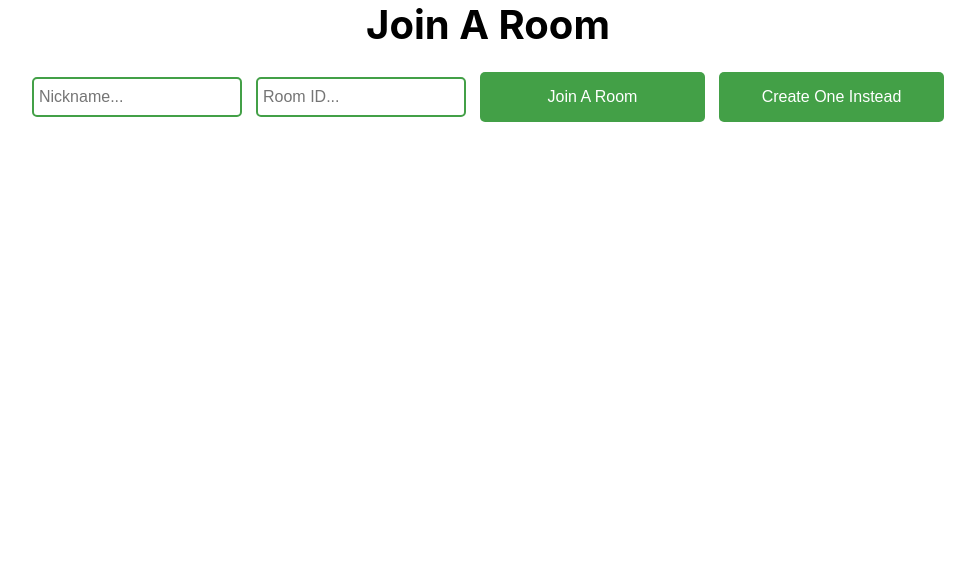
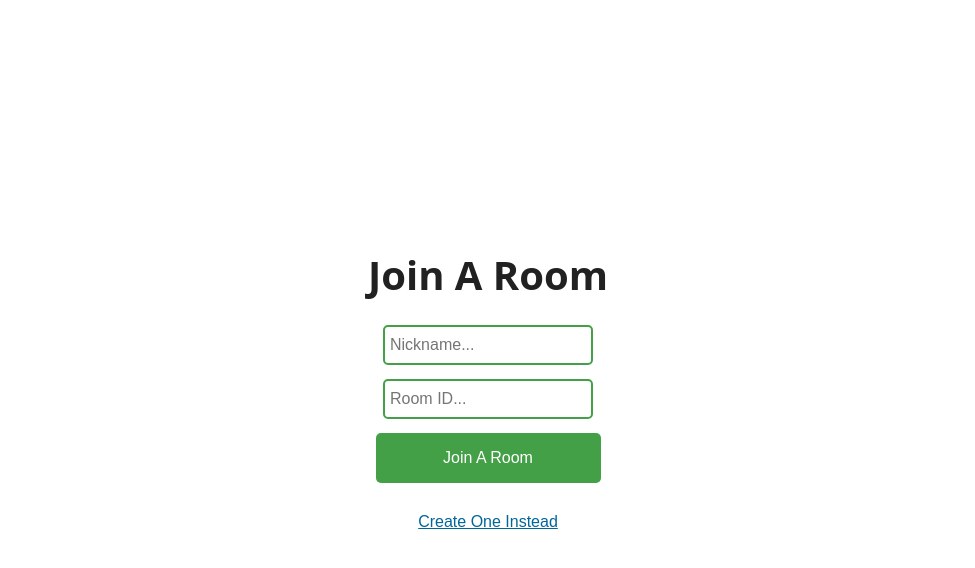
Before and after one commit to AshAman999/vidsync, a React (Create React App) app: page / in a window 1280 px wide. Shown: the top 568 px of the page, without its empty margins (152-1127 px from the left). Built offline with nearby package versions, Linux system fonts and the light colour scheme; no server answers.

Commit message:
check empty text field

```diff
--- a/src/App.css
+++ b/src/App.css
@@ -2,12 +2,11 @@
   margin: 0;
   padding: 0;
   box-sizing: border-box;
-
 }
 
 @import url("https://fonts.googleapis.com/css?family=Open+Sans:300,400,700");
 
-/* .App {
+.App {
   text-align: center;
 }
 
@@ -20,9 +19,9 @@
   .App-logo {
     animation: App-logo-spin infinite 20s linear;
   }
-} */
+}
 
-/* .App-header {
+.App-header {
   background-color: #282c34;
   min-height: 100vh;
   display: flex;
@@ -31,21 +30,21 @@
   justify-content: center;
   font-size: calc(10px + 2vmin);
   color: white;
-} */
+}
 
-/* .App-link {
+.App-link {
   color: #61dafb;
-} */
+}
 
-/* @keyframes App-logo-spin {
+@keyframes App-logo-spin {
   from {
     transform: rotate(0deg);
   }
   to {
     transform: rotate(360deg);
   }
-} */
-/* .App {
+}
+.App {
   width: 100vw;
   height: 100vh;
   background: #fff;
@@ -53,19 +52,29 @@
   font-family: "Open Sans", sans-serif;
   display: grid;
   place-items: center;
-} */
+}
 
 body {
   margin: 0%;
   padding: 0%;
   overflow: hidden;
-  background-color: white;
+  background-color: rgba(211, 211, 211, 0.692);
 }
 
 .joinChatContainer {
+  /* make this in center vertically */
+
   display: flex;
+
   flex-direction: column;
+  align-items: center;
   text-align: center;
+  height: auto;
+  border: #263238;
+  border-radius: 10px;
+  padding: 10px;
+  width: 30%;
+  background-color: #fff;
 }
 
 .joinChatContainer h3 {
@@ -100,6 +109,15 @@ body {
   background: #2e7d32;
 }
 
+#createroombutton {
+  background: none !important;
+  border: none;
+  padding: 0 !important;
+  font-family: arial, sans-serif;
+  color: #069;
+  text-decoration: underline;
+  cursor: pointer;
+}
 .chat-window {
   width: 400px;
   height: 800px;
@@ -153,8 +171,8 @@ body {
   width: auto;
   height: auto;
   min-height: 40px;
-  max-width: 120px;
-  background-color: gray;
+  max-width: 220px;
+  background-color: cornflowerblue;
   border-radius: 5px;
   color: white;
   display: flex;
@@ -172,11 +190,11 @@ body {
 }
 
 #you .message-content {
-  justify-content: flex-start;
+  justify-content: flex-center;
 }
 
 #you .message-meta {
-  justify-content: flex-start;
+  justify-content: flex-center;
   margin-left: 5px;
 }
 
@@ -186,10 +204,24 @@ body {
 
 #other .message-content {
   justify-content: flex-end;
-  background-color: cornflowerblue;
+  background-color: gray;
 }
 
 #other .message-meta {
+  justify-content: flex-end;
+  margin-right: 5px;
+}
+
+#admin {
+  justify-content: flex-start;
+}
+
+#admin .message-content {
+  justify-content: flex-end;
+  background-color: yellowgreen;
+}
+
+#admin .message-meta {
   justify-content: flex-end;
   margin-right: 5px;
 }
@@ -231,15 +263,15 @@ body {
   cursor: pointer;
   flex: 15%;
   height: 100%;
-  background: transparent;
+  background: green;
   outline: none;
   font-size: 25px;
-  color: lightgray;
+  color: white;
 }
 
-.chat-window .chat-footer button:hover {
-  color: gray;
-}
+/* .chat-window .chat-footer button:hover {
+  color: red;
+} */
 
 .hide {
   opacity: 0 !important;
@@ -269,12 +301,12 @@ body {
   border: 2px solid gray;
 }
 
-.nav{
+.nav {
   position: absolute;
   top: 0;
   left: 0;
   bottom: 0;
-  background: lightgray;
+  /* background: rgba(211, 211, 211, 0.692); */
   width: 120px;
   padding: 10px 0;
 }
@@ -287,7 +319,7 @@ body {
   opacity: 0.5;
 } */
 
-.logo{
+.logo {
   width: 50px;
   display: block;
   margin: auto;
@@ -298,7 +330,7 @@ body {
   margin-top: 140px;
 }
 
-.nav ul li{
+.nav ul li {
   list-style: none;
 }
 
@@ -313,12 +345,12 @@ body {
   border-radius: 10px;
 }
 
-.nav ul li img:hover{
+.nav ul li img:hover {
   opacity: 1;
   background: snow;
 }
 
-.row{
+.row {
   margin-left: 125px;
   margin-top: 15px;
   margin-right: 15px;
@@ -326,10 +358,10 @@ body {
   justify-content: space-between;
 }
 
-.col1{
+.col1 {
   flex-basis: 65%;
 }
 
-.col2{
+.col2 {
   flex-basis: 33%;
 }
--- a/src/App.js
+++ b/src/App.js
@@ -34,8 +34,10 @@ function App() {
           {visibility ? (
             <div>
               <h3>Join A Room</h3>
+              <form>
                 <input
                   type="text"
+                  required
                   placeholder="Nickname..."
                   onChange={(event) => {
                     setUsername(event.target.value);
@@ -43,12 +45,15 @@ function App() {
                 />
                 <input
                   type="text"
+                  required
                   placeholder="Room ID..."
                   onChange={(event) => {
                     setRoom(event.target.value);
                   }}
                 />
                 <button onClick={joinRoom}>Join A Room</button>
+
+              </form>
               <button
                 id="createroombutton"
                 onClick={() => {
@@ -61,14 +66,18 @@ function App() {
           ) : (
             <div>
               <h3>Create A Room</h3>
+              <form>
                 <input
                   type="text"
+                  required
                   placeholder="Nickname..."
                   onChange={(event) => {
                     setUsername(event.target.value);
                   }}
                 />
+
                 <button onClick={createRoom}>Create A Room</button>
+              </form>
               <button
                 id="createroombutton"
                 onClick={() => {
```
Lines whose indentation alone changed are shown as unchanged.
